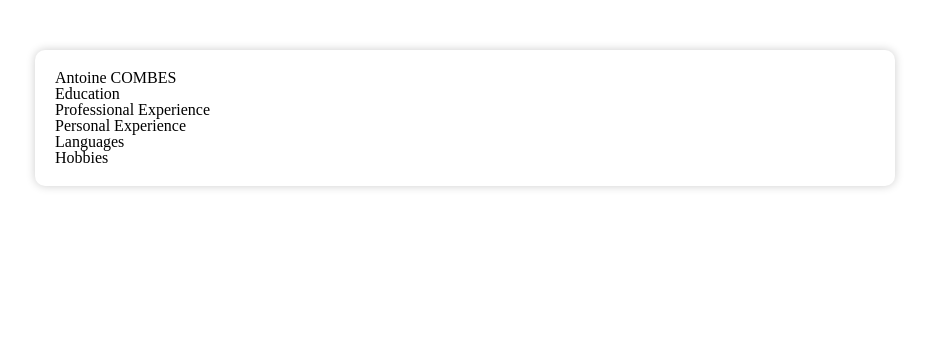
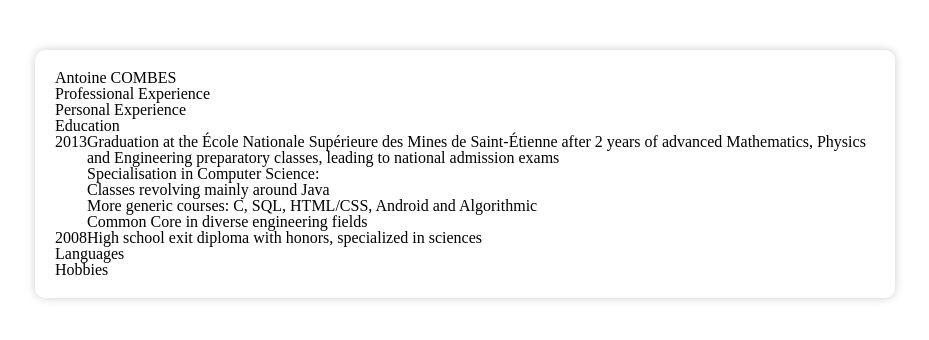
Before and after one commit to Acombes/acombes.github.io, a website: page index.html in a window 1280 px wide. Shown: the whole page, without its empty margins (175-1104 px from the left). Drawn offline with Linux system fonts and the light colour scheme.

Commit message:
Added some style Added some content

```diff
--- a/Gruntfile.js
+++ b/Gruntfile.js
@@ -22,7 +22,7 @@ module.exports = function (grunt) {
             },
             dist: {
                 files: {
-                    "dist/styles.min.css": "stylesheets/styles.css"
+                    "dist/styles.min.css": "dist/styles.css"
                 }
             }
         },
--- a/index.html
+++ b/index.html
@@ -2,6 +2,7 @@
 <html>
 <head>
 	<title>Antoine COMBES</title>
+    <meta charset="UTF-8">
 
 	<link rel="stylesheet" type="text/css" href="dist/styles.min.css">
 </head>
@@ -14,12 +15,6 @@
             <h1>Antoine COMBES</h1>
         </header>
 
-        <section class="education">
-            <h2 class="section-title">Education</h2>
-
-            <!-- TODO education -->
-        </section>
-
         <section class="experience">
             <h2 class="section-title">Professional Experience</h2>
 
@@ -30,6 +25,47 @@
             <h2 class="section-title">Personal Experience</h2>
 
             <!-- TODO personal -->
+        </section>
+
+        <section class="education">
+            <h2 class="section-title">Education</h2>
+
+            <div class="timeline table-like">
+                <div class="row">
+                    <div class="year">2013</div>
+                    <div class="content">
+                        <div class="desc">
+                            <span class="main">Graduation at the École Nationale Supérieure des Mines de Saint-Étienne</span>
+                            <span class="secondary">after 2 years of advanced Mathematics, Physics and Engineering preparatory classes, leading to national admission exams</span>
+                        </div>
+
+                        <div class="detail">
+                            <ul>
+                                <li>
+                                    <strong>Specialisation</strong> in Computer Science:
+                                    <ul>
+                                        <li>Classes revolving mainly around Java</li>
+                                        <li>More generic courses: C, SQL, HTML/CSS, Android and Algorithmic</li>
+                                    </ul>
+                                </li>
+                                <li>
+                                    <strong>Common Core</strong> in diverse engineering fields
+                                </li>
+                            </ul>
+                        </div>
+                    </div>
+                </div>
+
+                <div class="row">
+                    <div class="year">2008</div>
+                    <div class="content">
+                        <div class="desc">
+                            <span class="main">High school exit diploma with honors, specialized in sciences</span>
+                        </div>
+                    </div>
+                </div>
+            </div>
+
         </section>
 
         <section class="abilities">
--- /dev/null
+++ b/stylesheets/scss/_abstracts.scss
@@ -0,0 +1,2 @@
+@import
+"abstracts/variables";
--- /dev/null
+++ b/stylesheets/scss/_base.scss
@@ -0,0 +1,2 @@
+@import "base/_reset",
+"base/general";
--- /dev/null
+++ b/stylesheets/scss/_components.scss
@@ -0,0 +1,3 @@
+@import
+"components/general-structures",
+"components/timeline";
--- a/stylesheets/scss/_layout.scss
+++ b/stylesheets/scss/_layout.scss
@@ -1,11 +1,3 @@
-.container {
-    max-width: 900px;
-    margin: 0 auto;
-}
-
-.page {
-    margin: 50px 20px;
-    padding: 20px;
-    border-radius: 10px;
-    box-shadow: 0 0 10px 0 rgba(0, 0, 0, .2);
-}
+@import
+"layout/page",
+"layout/container";
--- /dev/null
+++ b/stylesheets/scss/base/_general.scss
@@ -0,0 +1,3 @@
+*, *:before, *:after {
+    box-sizing: border-box;
+}
--- /dev/null
+++ b/stylesheets/scss/components/_general-structures.scss
@@ -0,0 +1,12 @@
+.table-like {
+    display: table;
+
+    & > * {
+        display: table-row;
+    }
+
+    & > * > * {
+        display: table-cell;
+        vertical-align: top;
+    }
+}
--- /dev/null
+++ b/stylesheets/scss/layout/_container.scss
@@ -0,0 +1,4 @@
+.container {
+    max-width: 900px;
+    margin: 0 auto;
+}
--- /dev/null
+++ b/stylesheets/scss/layout/_page.scss
@@ -0,0 +1,6 @@
+.page {
+    margin: 50px 20px;
+    padding: 20px;
+    border-radius: 10px;
+    box-shadow: 0 0 10px 0 rgba(0, 0, 0, .2);
+}
--- a/stylesheets/styles.scss
+++ b/stylesheets/styles.scss
@@ -1,8 +1,12 @@
-@import 'libs/reset';
+
+// Import abstract rules
+@import 'scss/abstracts';
+
+// Import libraries
+@import 'scss/_base';
 
 // General page layout
-@import "scss/_layout";
+@import "scss/layout";
 
-*, *:before, *:after {
-	box-sizing: border-box;
-}
+// Components
+@import "scss/components";
```
Also changed, not shown: dist/styles.css, dist/styles.min.css, stylesheets/scss/abstracts/_variables.scss (added), stylesheets/scss/base/_reset.scss (renamed from stylesheets/libs/reset.scss), stylesheets/scss/components/_timeline.scss (added).
